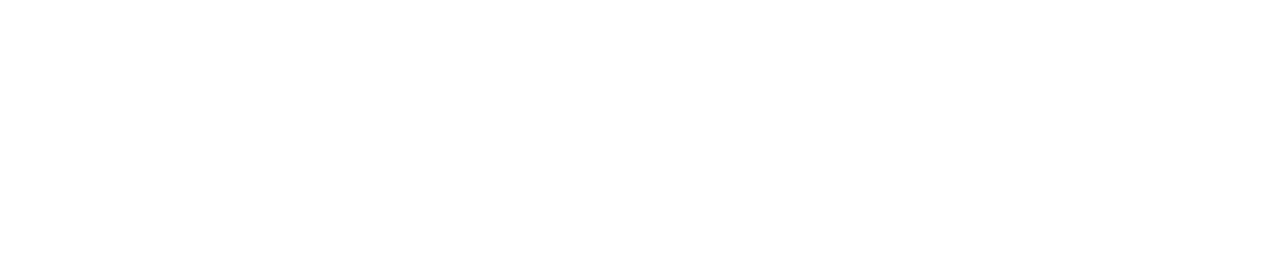
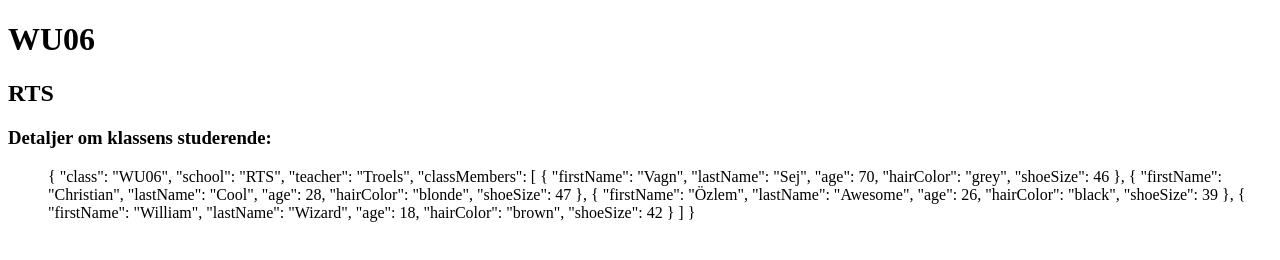
Before and after one commit to rts-cmk-wu06/who-is-json-CecileAnna, a plain HTML site: page index.html in a window 1280 px wide. Drawn offline with Linux system fonts and the light colour scheme.

Commit message:
Initial commit

```diff
--- a/index.html
+++ b/index.html
@@ -1,5 +1,6 @@
 <!DOCTYPE html>
 <html lang="en">
+
 <head>
     <meta charset="UTF-8">
     <meta name="viewport" content="width=device-width, initial-scale=1.0">
@@ -9,13 +10,27 @@
         /* Critical styling goes here */
     </style>
 </head>
+
 <body>
 
     <!-- Start content -->
 
+    <h1 id="class"></h1>
+
+    <h2 id="school"></h2>
+
+    <h3 id="class-members"></h3>
+
+    <ul id="memberDetails">
+
+
+    </ul>
+
+
     <!-- End content -->
 
     <script src="js/app.js" defer></script>
+    <!-- <script src="./js/team.js"></script> -->
     <script>
         document.addEventListener('DOMContentLoaded', () => {
             const stylesheet = document.createElement('link');
@@ -29,4 +44,5 @@
 		<link rel="stylesheet" href="css/style.css">
 	</noscript>
 </body>
+
 </html>
--- a/js/app.js
+++ b/js/app.js
@@ -0,0 +1,62 @@
+webdevClass = {
+    "class": "WU06",
+    "school": "RTS",
+    "teacher": "Troels",
+    "classMembers": [{
+            "firstName": "Vagn",
+            "lastName": "Sej",
+            "age": 70,
+            "hairColor": "grey",
+            "shoeSize": 46,
+        },
+        {
+            "firstName": "Christian",
+            "lastName": "Cool",
+            "age": 28,
+            "hairColor": "blonde",
+            "shoeSize": 47,
+        },
+        {
+            "firstName": "Özlem",
+            "lastName": "Awesome",
+            "age": 26,
+            "hairColor": "black",
+            "shoeSize": 39,
+
+        },
+        {
+            "firstName": "William",
+            "lastName": "Wizard",
+            "age": 18,
+            "hairColor": "brown",
+            "shoeSize": 42,
+
+        }
+    ]
+}
+
+// console.log(webdevClass["classMembers"][1]["firstName"]);
+
+for (let i = 0; i < webdevClass["classMembers"].length; i++) {
+    console.log(webdevClass["classMembers"][i]["firstName"]);
+};
+
+// print classmates
+
+titleH1 = document.querySelector('#class');
+subtitleH2 = document.querySelector('#school');
+classMembersH3 = document.querySelector('#class-members');
+
+classMembersListUl = document.querySelector('#memberDetails');
+
+titleH1.textContent = webdevClass['class'];
+subtitleH2.textContent = webdevClass['school'];
+classMembersH3.textContent = "Detaljer om klassens studerende:";
+
+// classMembersListUl.innerHTML = JSON.stringify(webdevClass);
+
+function prettyFormatSpaceSize4() {
+    classMembersListUl.innerHTML = JSON.stringify(webdevClass, undefined, 4);
+};
+
+prettyFormatSpaceSize4();
```
Also changed, not shown: js/team.js (added, +19 -0 lines). Lines whose indentation alone changed are shown as unchanged.
